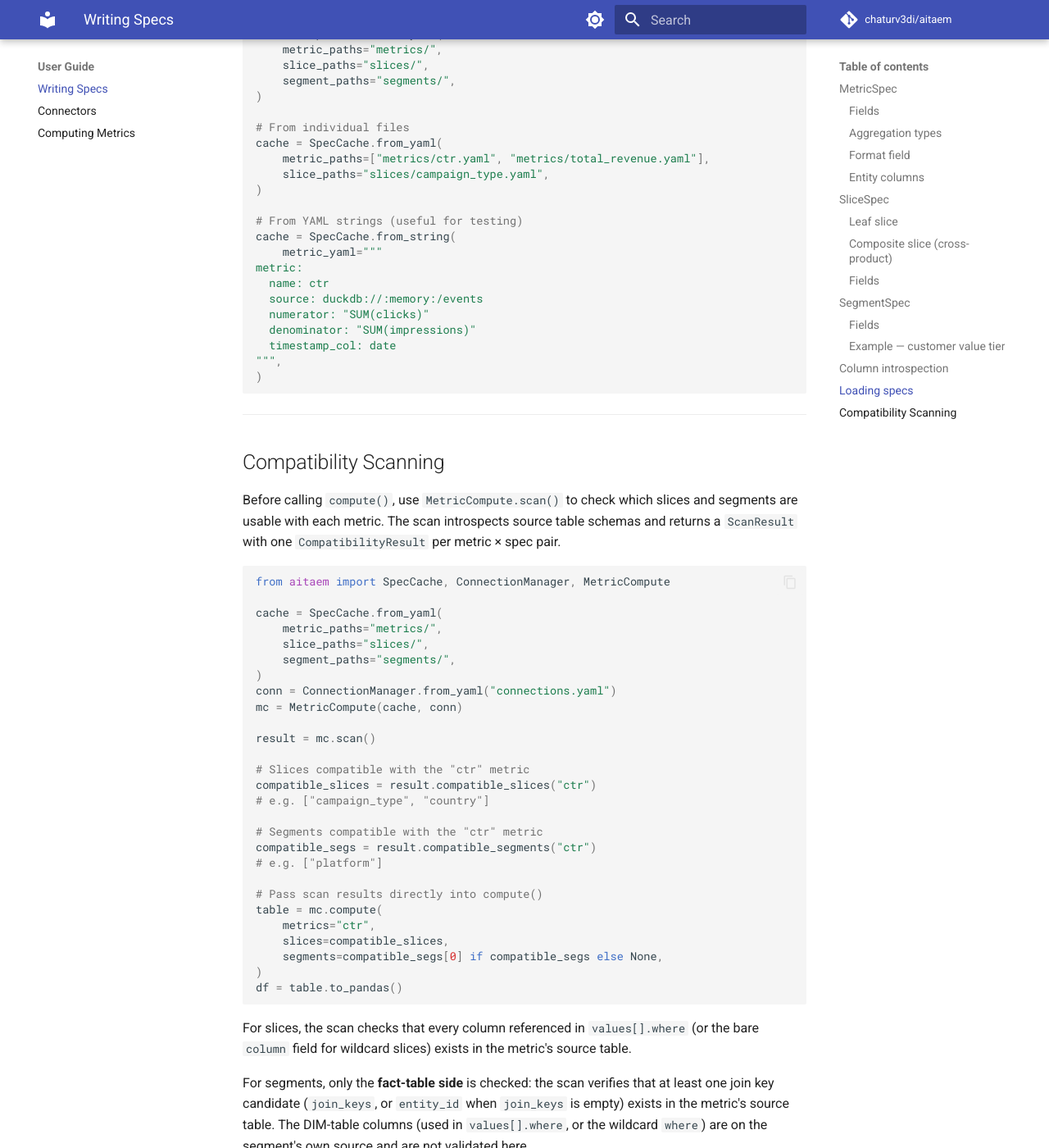
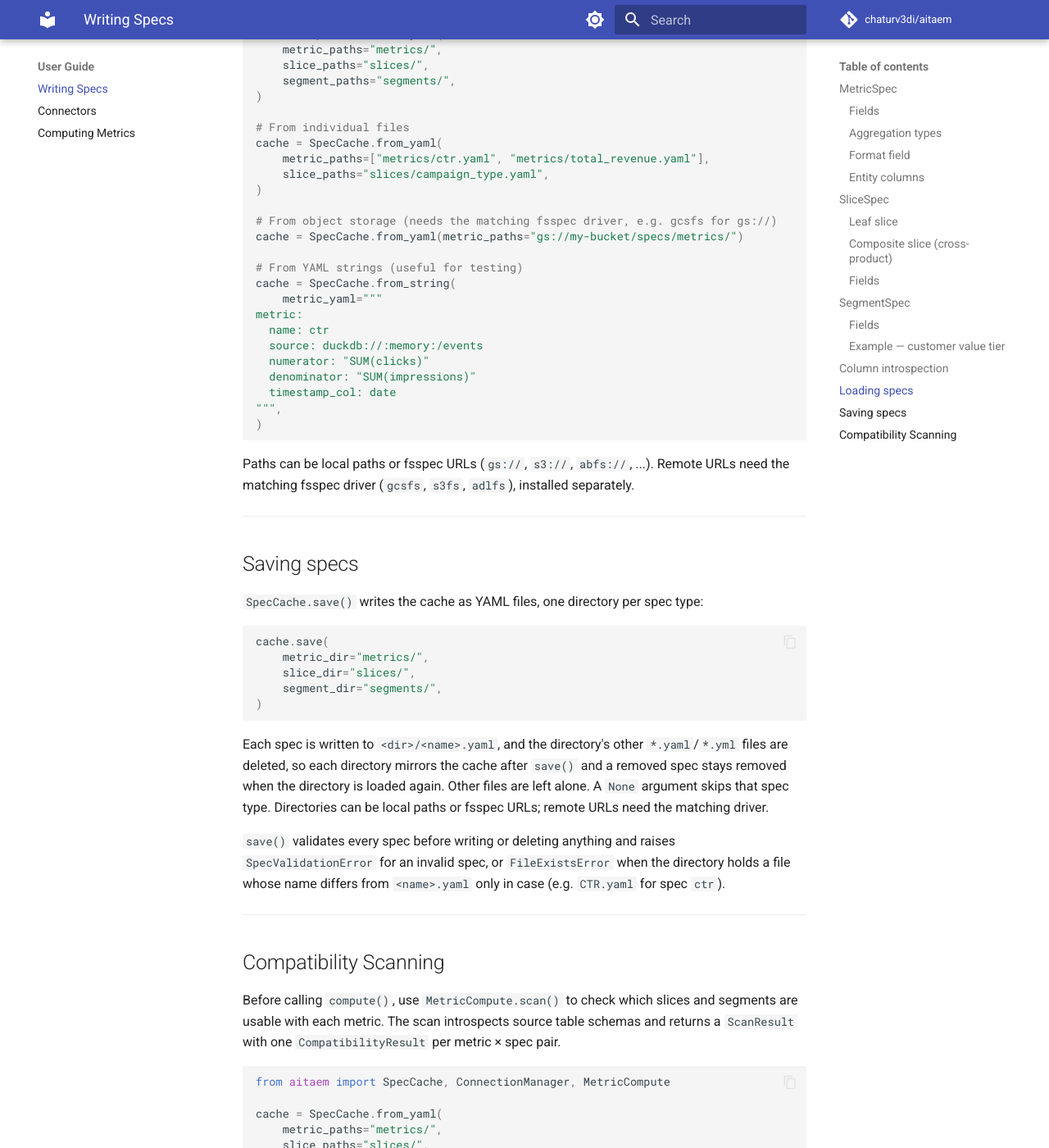
Before and after one commit to chaturv3di/aitaem, an MkDocs documentation site: the page built from docs/user-guide/specs.md, in a window 1280 px wide and 1400 px high, scrolled down 8257 px. Shown: the whole window at 82% size. Built offline with MkDocs 1.6.1 and Material for MkDocs 9.7.7, drawn with Linux system fonts in a browser that asks for light colours; comment, search, counter and statistics services are not loaded.

Commit message:
docs: document SpecCache.save(), to_yaml(), and fsspec spec locations
Plan 41 SF-4.

Co-Authored-By: Claude Opus 5.5 <noreply@anthropic.com>

````diff
--- a/docs/user-guide/specs.md
+++ b/docs/user-guide/specs.md
@@ -403,6 +403,9 @@ cache = SpecCache.from_yaml(
     slice_paths="slices/campaign_type.yaml",
 )
 
+# From object storage (needs the matching fsspec driver, e.g. gcsfs for gs://)
+cache = SpecCache.from_yaml(metric_paths="gs://my-bucket/specs/metrics/")
+
 # From YAML strings (useful for testing)
 cache = SpecCache.from_string(
     metric_yaml="""
@@ -415,6 +418,32 @@ metric:
 """,
 )
 ```
+
+Paths can be local paths or fsspec URLs (`gs://`, `s3://`, `abfs://`, ...). Remote URLs need
+the matching fsspec driver (`gcsfs`, `s3fs`, `adlfs`), installed separately.
+
+---
+
+## Saving specs
+
+`SpecCache.save()` writes the cache as YAML files, one directory per spec type:
+
+```python
+cache.save(
+    metric_dir="metrics/",
+    slice_dir="slices/",
+    segment_dir="segments/",
+)
+```
+
+Each spec is written to `<dir>/<name>.yaml`, and the directory's other `*.yaml`/`*.yml` files
+are deleted, so each directory mirrors the cache after `save()` and a removed spec stays removed
+when the directory is loaded again. Other files are left alone. A `None` argument skips that
+spec type. Directories can be local paths or fsspec URLs; remote URLs need the matching driver.
+
+`save()` validates every spec before writing or deleting anything and raises
+`SpecValidationError` for an invalid spec, or `FileExistsError` when the directory holds a file
+whose name differs from `<name>.yaml` only in case (e.g. `CTR.yaml` for spec `ctr`).
 
 ---
 
````
Also changed, not shown: aitaem/specs/README.md (+17 -2 lines), docs/api/index.md (+1 -1 lines), docs/changelog.md (+17 -0 lines).
